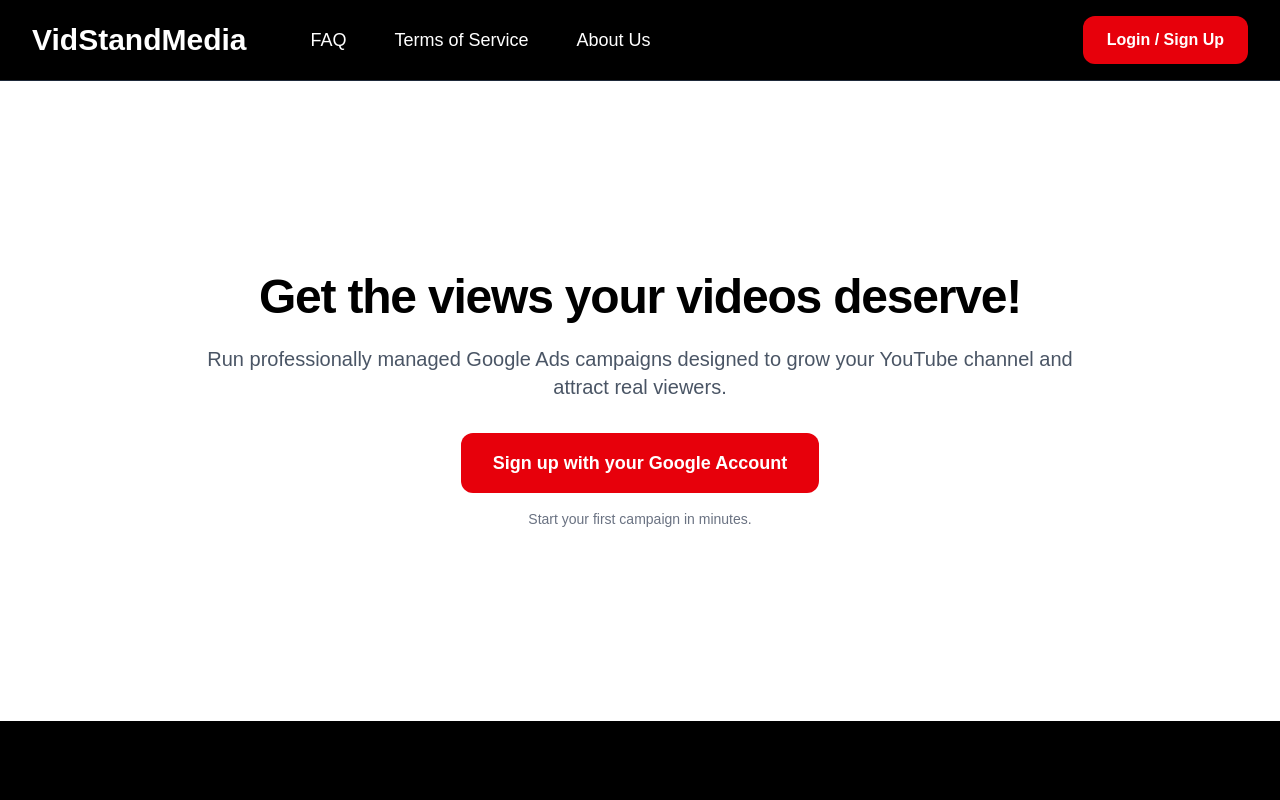
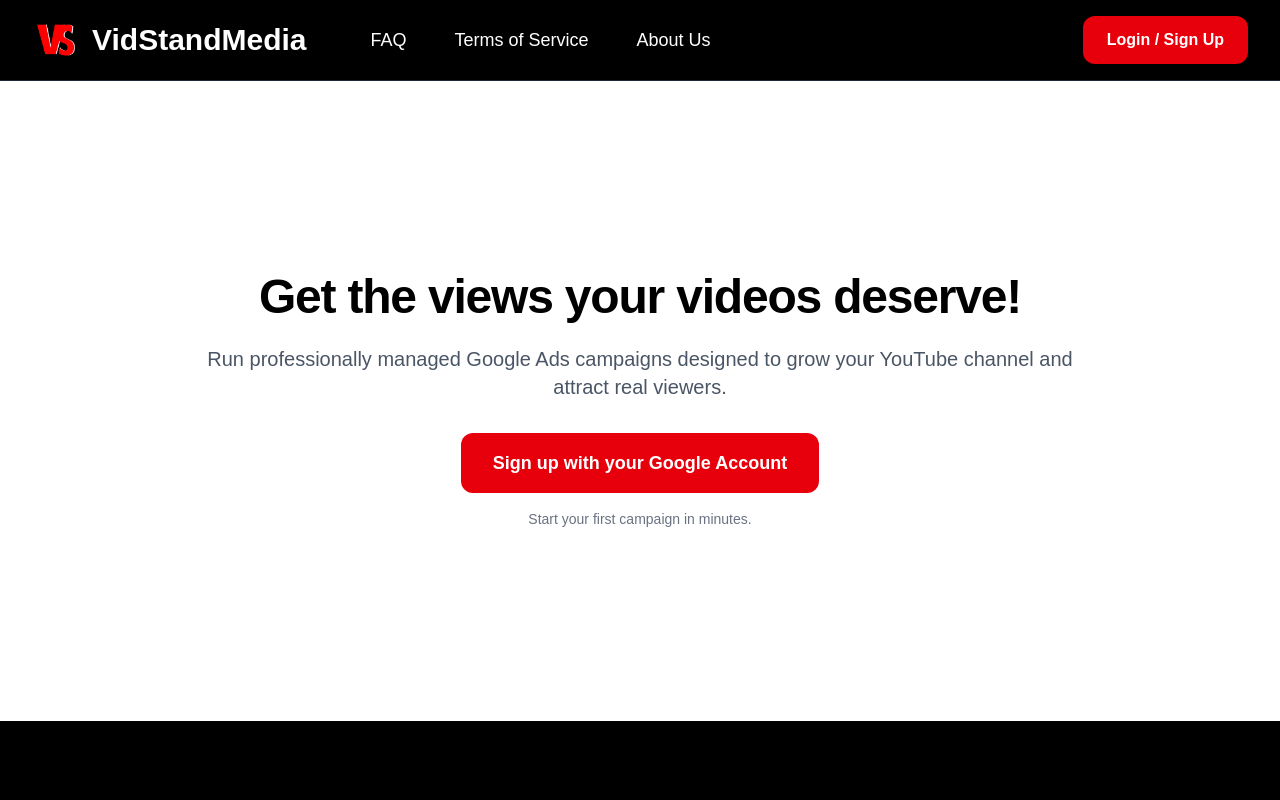
Before and after one commit to VidStandMedia/vidstandmedia, a Next.js app: page / in a window 1280 px wide. Shown: the top 800 px of the page. Built offline with nearby package versions, Linux system fonts and the light colour scheme; no server answers.

Commit message:
Add logo to header

```diff
--- a/components/Header.tsx
+++ b/components/Header.tsx
@@ -1,6 +1,7 @@
 "use client";
 
 import Link from "next/link";
+import Image from "next/image";
 import { useSession, signOut } from "next-auth/react";
 
 export default function Header() {
@@ -10,13 +11,23 @@
     <header className="bg-black border-b border-gray-800">
       <div className="max-w-7xl mx-auto h-20 px-8 flex items-center">
 
-        {/* Logo */}
+        {/* Logo + Brand */}
 
         <Link
           href="/"
-          className="text-3xl font-extrabold text-white hover:text-red-500 transition mr-16"
+          className="flex items-center gap-3 text-3xl font-extrabold text-white hover:text-red-500 transition mr-16"
         >
-          VidStandMedia
+          <Image
+            src="/logo.png"
+            alt="VidStandMedia Logo"
+            width={48}
+            height={48}
+            className="h-12 w-12 object-contain"
+          />
+
+          <span>
+            VidStandMedia
+          </span>
         </Link>
 
 
```
